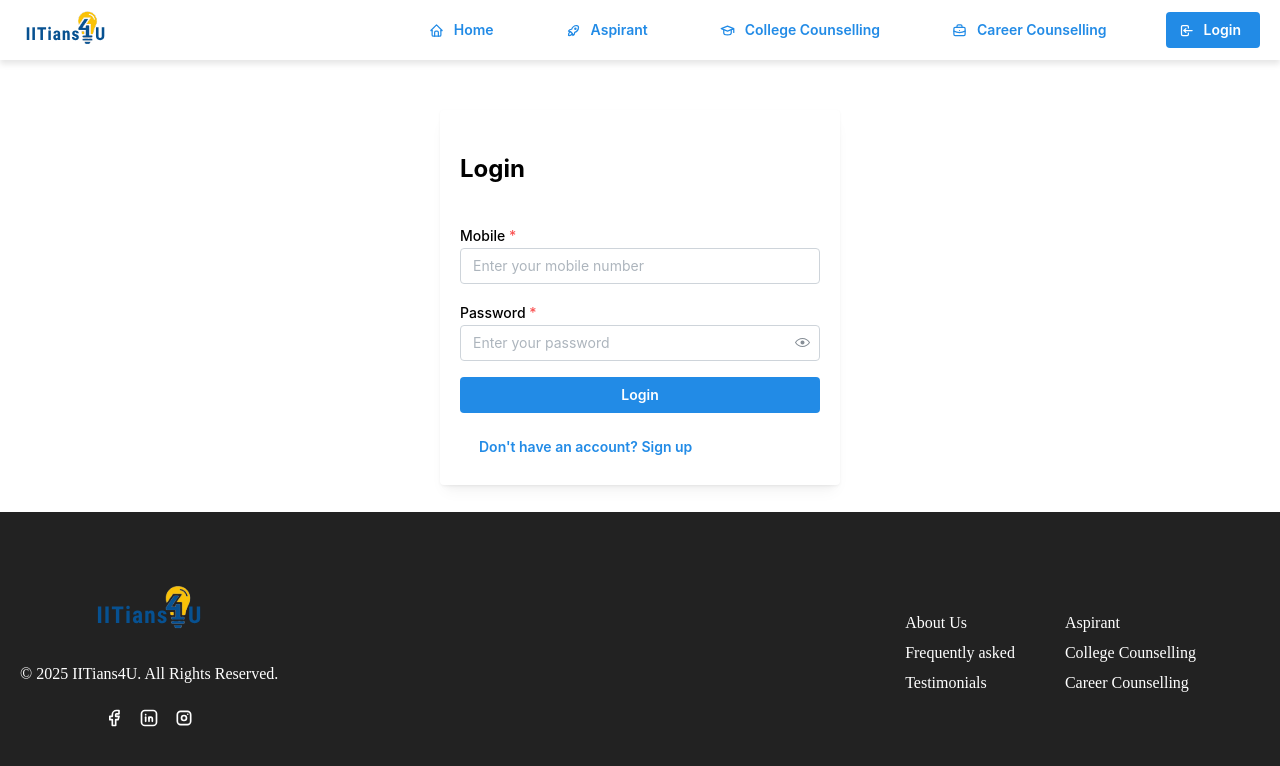
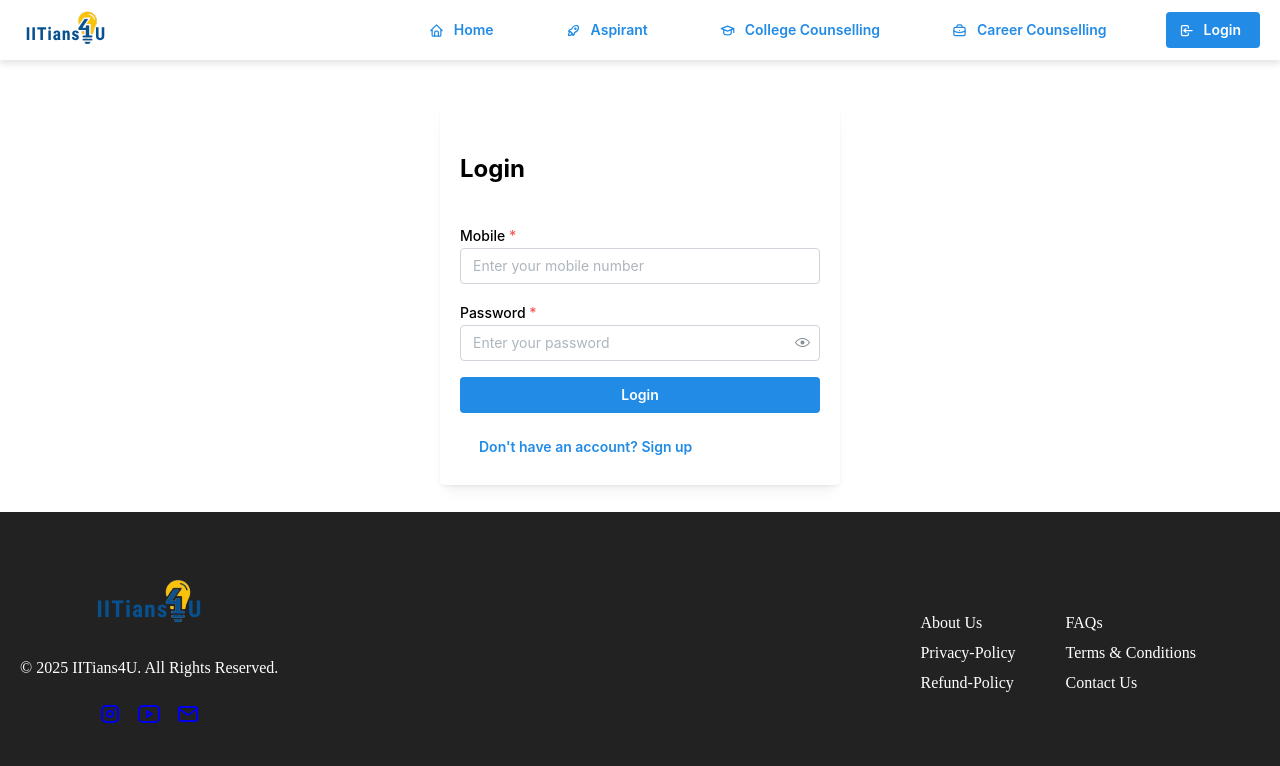
Before and after one commit to ishwar4230/iitian4u-frontend, a React (Create React App) app: page /login in a window 1280 px wide. Shown: the top 766 px of the page. Built offline with nearby package versions, Linux system fonts and the light colour scheme; no server answers.

Commit message:
redirect after login with params, added footer links and pages

```diff
--- a/src/HomePage.js
+++ b/src/HomePage.js
@@ -8,9 +8,9 @@ import {
   IconHome,
   IconSchool,
   IconBriefcase,
-  IconBrandFacebook,
-  IconBrandLinkedin,
   IconBrandInstagram,
+  IconBrandYoutube,
+  IconMail,
   IconLogin,
   IconUserCircle,
   IconRocket,
@@ -35,6 +35,7 @@ import MyPlans from "./tabs/profile/MyPlans";
 import MyUpcomingSessions from "./tabs/profile/MyUpcomingSessions";
 import AdminPanel from "./admin/AdminPanel";
 import Checkout from "./tabs/checkout/Checkout";
+import { About, PrivacyPolicy, RefundPolicy, TermsConditions, FAQs, ContactUs } from "./tabs/footer-items/FooterPages";
 import Logo from "./tabs/data/logo.svg";
 import "./HomePageStyle.css";
 
@@ -83,7 +84,8 @@ const HomePage = () => {
     else if (path.includes("upcoming-sessions")) setActiveTab("upcoming-sessions");
     else if (path.includes("my-plans")) setActiveTab("my-plans");
     else if (path.includes("login")) setActiveTab("login");
-    else setActiveTab("home");
+    else if (path === '/') setActiveTab("home");
+    else setActiveTab('');
   }, [location.pathname]);
 
   const handleLogout = async () => {
@@ -301,6 +303,12 @@ const HomePage = () => {
           <Route path="/my-plans" element={<ProtectedRoute element={<MyPlans />} />} />
           <Route path="/checkout" element={<ProtectedRoute element={<Checkout />} />} />
           <Route path="/admin" element={<AdminPanel />} />
+          <Route path="/about" element={<About />} />
+          <Route path="/privacy-policy" element={<PrivacyPolicy />} />
+          <Route path="/refund-policy" element={<RefundPolicy />} />
+          <Route path="/faq" element={<FAQs />} />
+          <Route path="/TnC" element={<TermsConditions />} />
+          <Route path="/contact-us" element={<ContactUs />} />
           <Route path="*" element={<Navigate to="/" />} />
         </Routes>
       </div>
@@ -310,9 +318,15 @@ const HomePage = () => {
           <img src={Logo} alt="IITians4U Logo" className="footer-logo" />
           <p>© {new Date().getFullYear()} IITians4U. All Rights Reserved.</p>
           <div className="social-icons">
-            <IconBrandFacebook size={20} />
-            <IconBrandLinkedin size={20} />
-            <IconBrandInstagram size={20} />
+            <a href="https://www.instagram.com/iitians_4_u/" target="_blank" rel="noopener noreferrer">
+              <IconBrandInstagram size={24} />
+            </a>
+            <a href="https://www.youtube.com/@IITians_4_u" target="_blank" rel="noopener noreferrer">
+              <IconBrandYoutube size={24} />
+            </a>
+            <a href="mailto:admin@iitians4u.in" target="_blank" rel="noopener noreferrer">
+              <IconMail size={24} />
+            </a>
           </div>
         </div>
 
@@ -320,13 +334,13 @@ const HomePage = () => {
         <div className="footer-right">
           <ul>
             <li><a href="/about">About Us</a></li>
-            <li><a href="/services">Frequently asked</a></li>
-            <li><a href="/contact">Testimonials</a></li>
+            <li><a href="/privacy-policy">Privacy-Policy</a></li>
+            <li><a href="/refund-policy">Refund-Policy</a></li>
           </ul>
           <ul>
-            <li><a href="/privacy">Aspirant</a></li>
-            <li><a href="/terms">College Counselling</a></li>
-            <li><a href="/faq">Career Counselling</a></li>
+            <li><a href="/faq">FAQs</a></li>
+            <li><a href="/TnC">Terms & Conditions</a></li>
+            <li><a href="/contact-us">Contact Us</a></li>
           </ul>
         </div>
       </footer>
--- a/src/helpers/ProtectedRoute.js
+++ b/src/helpers/ProtectedRoute.js
@@ -12,7 +12,7 @@ const ProtectedRoute = ({ element }) => {
 
   if (!isLoggedIn) {
     // Store the intended path in session storage
-    sessionStorage.setItem("from", location.pathname);
+    sessionStorage.setItem("from", location.pathname + location.search);
     return <Navigate to="/login" replace />;
   }
 
--- /dev/null
+++ b/src/tabs/footer-items/FooterPages.js
@@ -0,0 +1,62 @@
+import React from 'react'
+import { Card, Text, Title } from "@mantine/core";
+
+export function About() {
+  return (
+    <Card shadow="sm" padding="lg" radius="md" withBorder>
+      <Title order={2}>About Us</Title>
+      <Text mt="sm">We are committed to providing high-quality services...</Text>
+      <Text mt="sm">Our team consists of experienced professionals...</Text>
+    </Card>
+  );
+}
+
+export function PrivacyPolicy() {
+  return (
+    <Card shadow="sm" padding="lg" radius="md" withBorder>
+      <Title order={2}>Privacy Policy</Title>
+      <Text mt="sm">We value your privacy and ensure data security...</Text>
+      <Text mt="sm">Our policy covers how we collect and use your data...</Text>
+    </Card>
+  );
+}
+
+export function RefundPolicy() {
+  return (
+    <Card shadow="sm" padding="lg" radius="md" withBorder>
+      <Title order={2}>Refund Policy</Title>
+      <Text mt="sm">We offer refunds under specific conditions...</Text>
+      <Text mt="sm">To request a refund, please contact support...</Text>
+    </Card>
+  );
+}
+
+export function FAQs() {
+  return (
+    <Card shadow="sm" padding="lg" radius="md" withBorder>
+      <Title order={2}>FAQs</Title>
+      <Text mt="sm">Find answers to common questions...</Text>
+      <Text mt="sm">For further assistance, reach out to our support team...</Text>
+    </Card>
+  );
+}
+
+export function TermsConditions() {
+  return (
+    <Card shadow="sm" padding="lg" radius="md" withBorder>
+      <Title order={2}>Terms & Conditions</Title>
+      <Text mt="sm">By using our services, you agree to our terms...</Text>
+      <Text mt="sm">Ensure to read and understand the policies...</Text>
+    </Card>
+  );
+}
+
+export function ContactUs() {
+  return (
+    <Card shadow="sm" padding="lg" radius="md" withBorder>
+      <Title order={2}>Contact Us</Title>
+      <Text mt="sm">Feel free to reach out via email or phone...</Text>
+      <Text mt="sm">Our support team is available 24/7...</Text>
+    </Card>
+  );
+}
```
